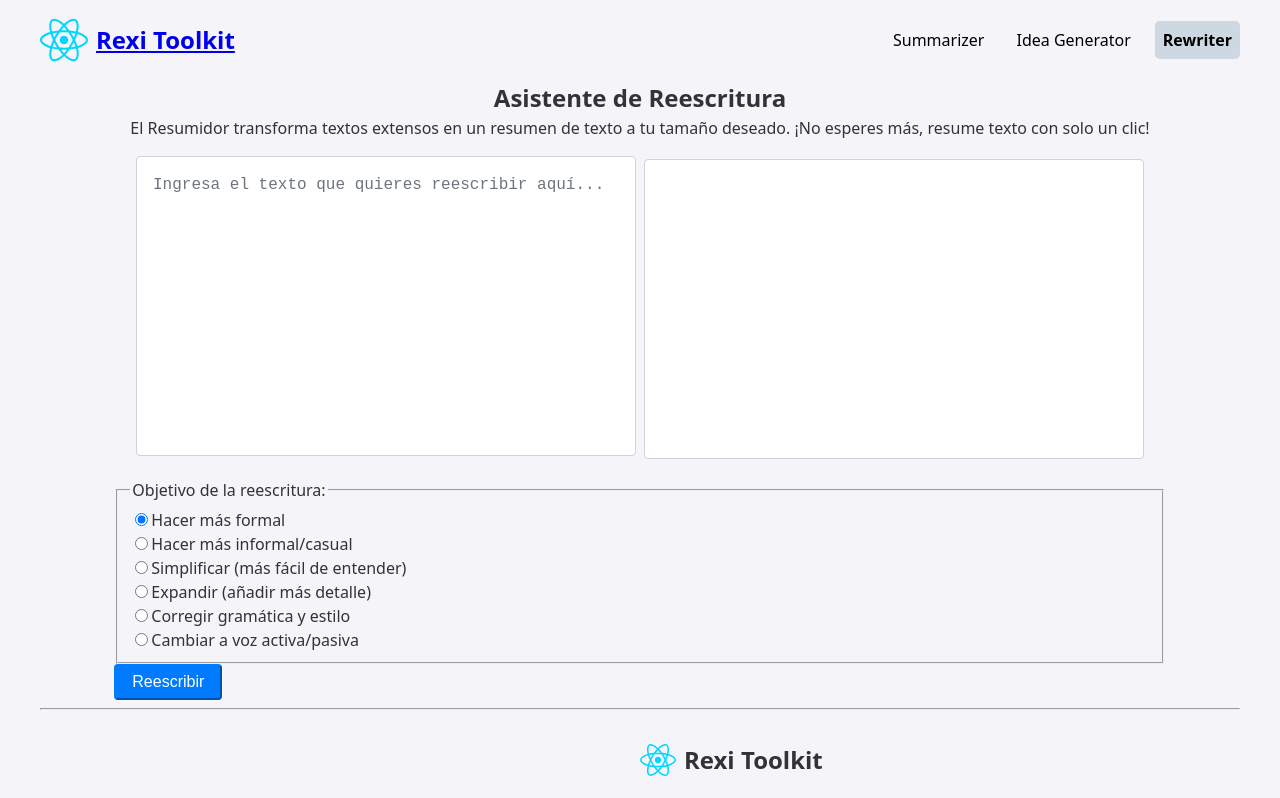
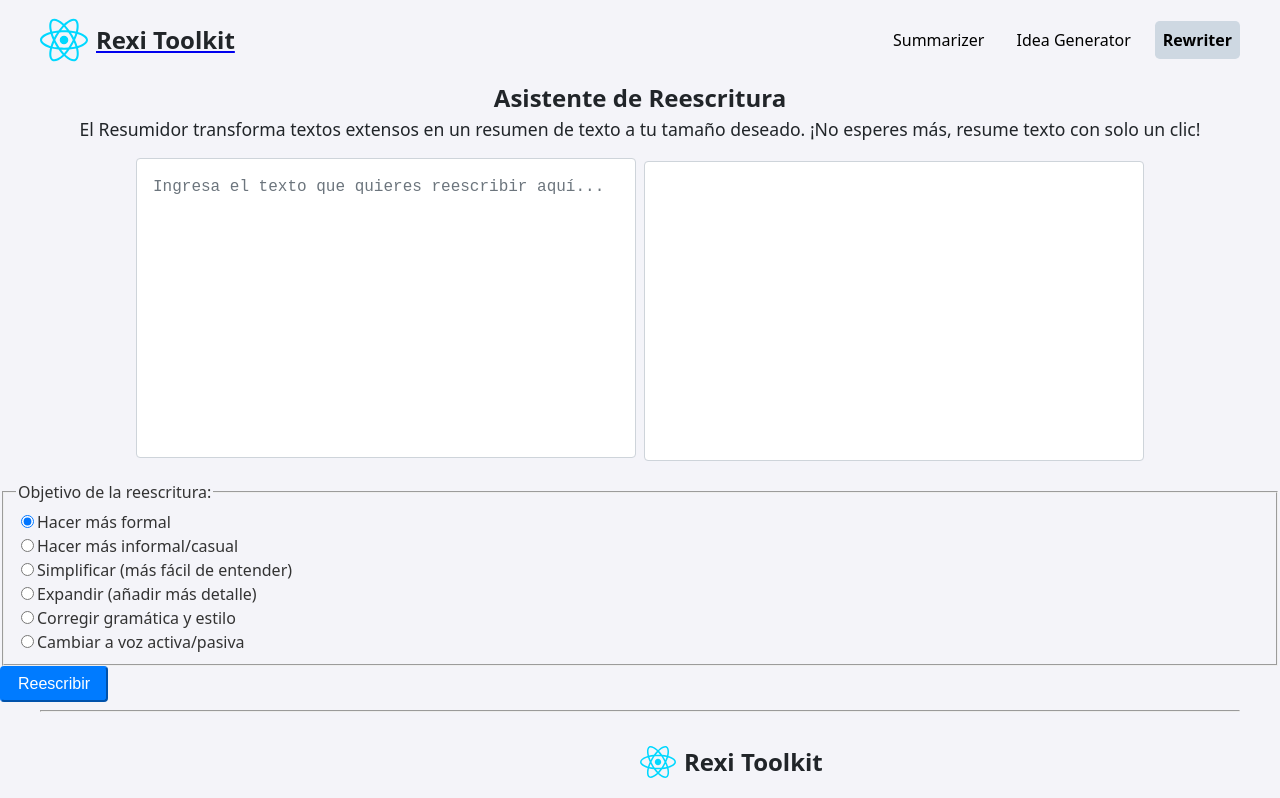
Before and after one commit to OsOsorioP/Orzalia, a React (Vite) app: page /rewriter in a window 1280 px wide. Shown: the top 798 px of the page. Built offline with nearby package versions, Linux system fonts and the light colour scheme; no server answers.

Commit message:
Refactor App.css to redefine typography styles for headings and paragraphs, ensuring consistent text appearance across the application.

```diff
--- a/src/App.css
+++ b/src/App.css
@@ -1,15 +1,30 @@
-.app-container {
-  display: flex;
-  flex-direction: column;
-  width: 100%;
-  max-width: 1200px;
-  margin: 0 auto;
-  justify-content: center;
-  align-items: center;
-  padding: 0 2rem;
+h1,
+h2,
+h3 {
+  font-weight: 700;
+  color: var(--text-color);
 }
 
-i,svg {
-  width: 7rem;
-  height: 7rem;
+h1 {
+  font-size: 1.8rem;
 }
+
+h2 {
+  font-size: 1.5rem;
+}
+
+p {
+  font-size: 1.1rem;
+  font-weight: 400;
+  text-wrap: pretty;
+  color: var(--text-color);
+}
+
+img,
+picture,
+video,
+canvas,
+svg {
+  display: block;
+  max-width: 100%;
+}
```
